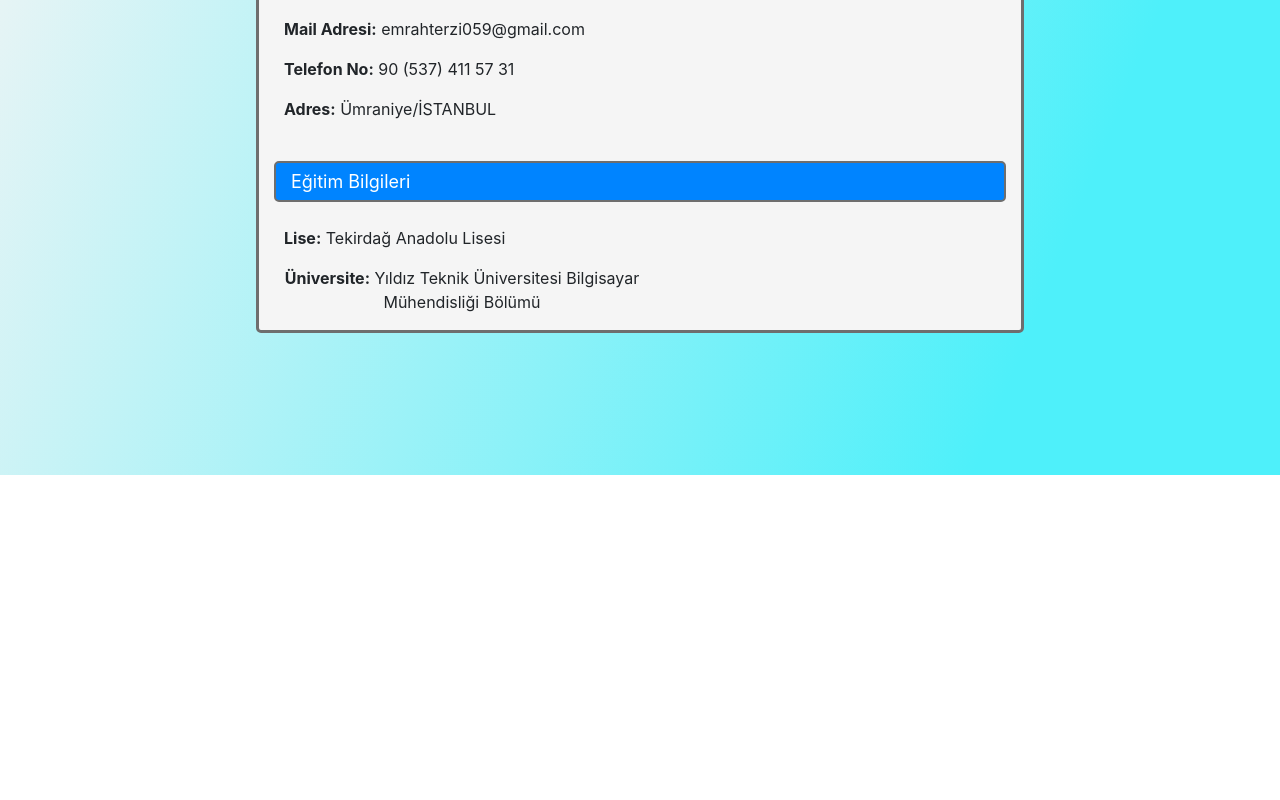
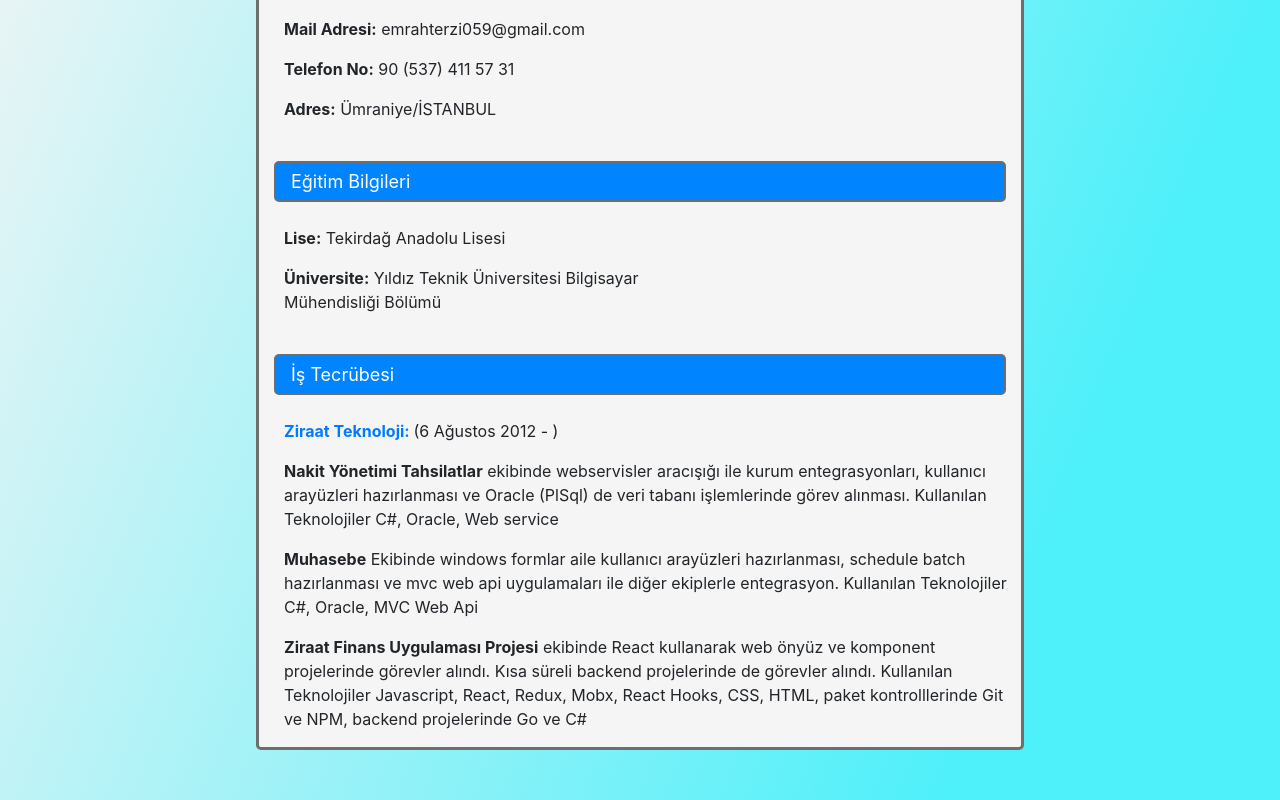
Before and after one commit to EmrahTerzi/cv-app, a React (Create React App) app: page / in a window 1280 px wide. Shown: the part 325-1125 px from the top of the page. Before the commit the page ends 800 px from the top, so only its background shows below. Built offline with nearby package versions, Linux system fonts and the light colour scheme.

Commit message:
add job experince information

```diff
--- a/src/App.css
+++ b/src/App.css
@@ -25,6 +25,7 @@
 
 #p-information {
   padding-left: 25px;
+  text-align: left;
 }
 
 #profile-picture {
--- a/src/App.js
+++ b/src/App.js
@@ -58,8 +58,29 @@
               <Row>
                 <p id="p-information"><b>Üniversite:</b> Yıldız Teknik Üniversitesi Bilgisayar Mühendisliği Bölümü</p>
               </Row>
-              </Col>
-            </Row>
+            </Col>
+          </Row>
+          <Row id="header-row">
+            <Col id="header-information" xl={12} lg={12} md={12} sm={12}>
+              İş Tecrübesi
+            </Col>
+          </Row>
+          <Row>
+            <Col xl={12} lg={12} md={12} sm={12}>
+              <Row>
+                <p id="p-information"><b><a href="https://www.ziraatteknoloji.com/" target="_blank">Ziraat Teknoloji:</a> </b>(6 Ağustos 2012 - )</p>
+                <p id="p-information">
+                  <b>Nakit Yönetimi Tahsilatlar</b> ekibinde webservisler aracışığı ile kurum entegrasyonları, kullanıcı arayüzleri hazırlanması ve Oracle (PlSql) de veri tabanı işlemlerinde görev alınması. Kullanılan Teknolojiler C#, Oracle, Web service
+                </p>
+                <p id="p-information">
+                  <b>Muhasebe</b> Ekibinde windows formlar aile kullanıcı arayüzleri hazırlanması,  schedule batch hazırlanması ve mvc web api uygulamaları ile diğer ekiplerle entegrasyon. Kullanılan Teknolojiler C#, Oracle, MVC Web Api
+                </p>
+                <p id="p-information">
+                  <b>Ziraat Finans Uygulaması Projesi</b> ekibinde  React kullanarak web önyüz ve komponent projelerinde görevler alındı. Kısa süreli backend projelerinde de görevler alındı. Kullanılan Teknolojiler Javascript, React, Redux, Mobx, React Hooks, CSS, HTML, paket kontrolllerinde Git ve NPM, backend projelerinde Go ve C#
+                </p>
+              </Row>
+            </Col>
+          </Row>
           </Container>
       </div>
     </div>
```
